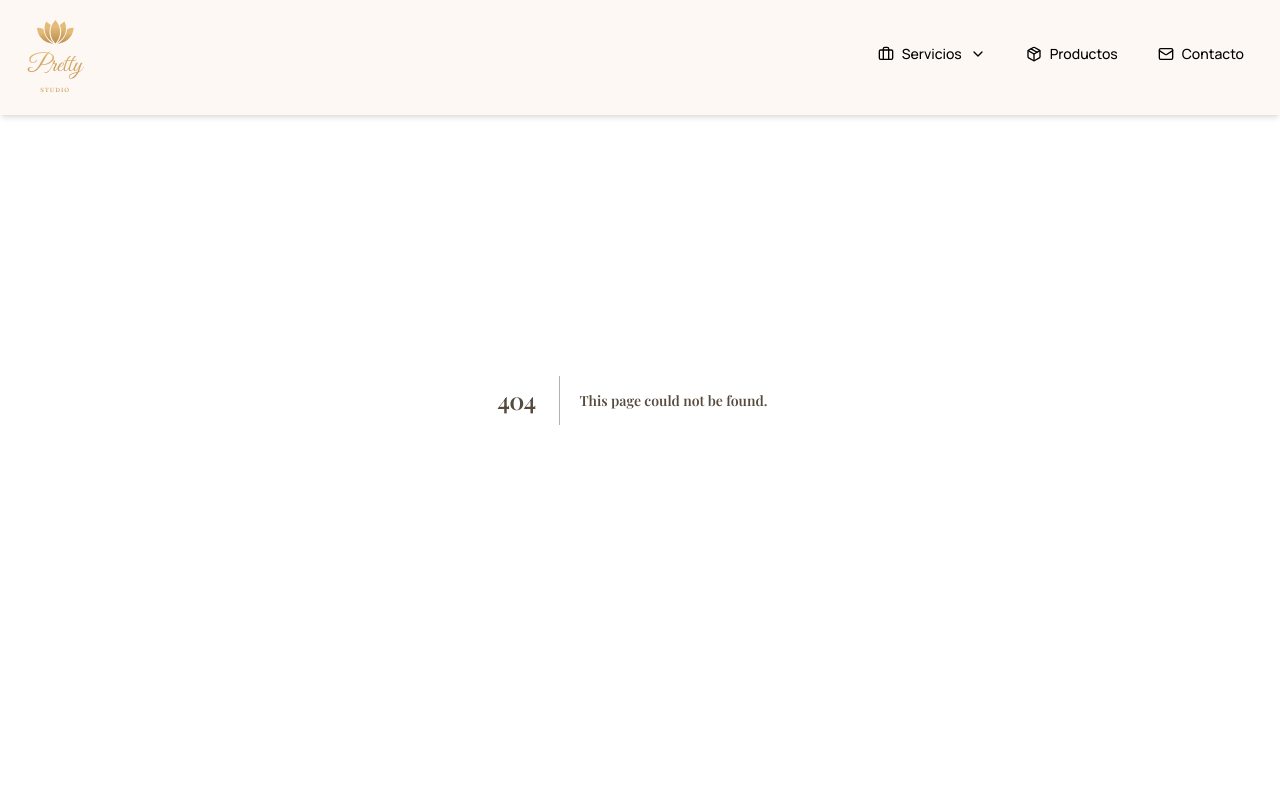
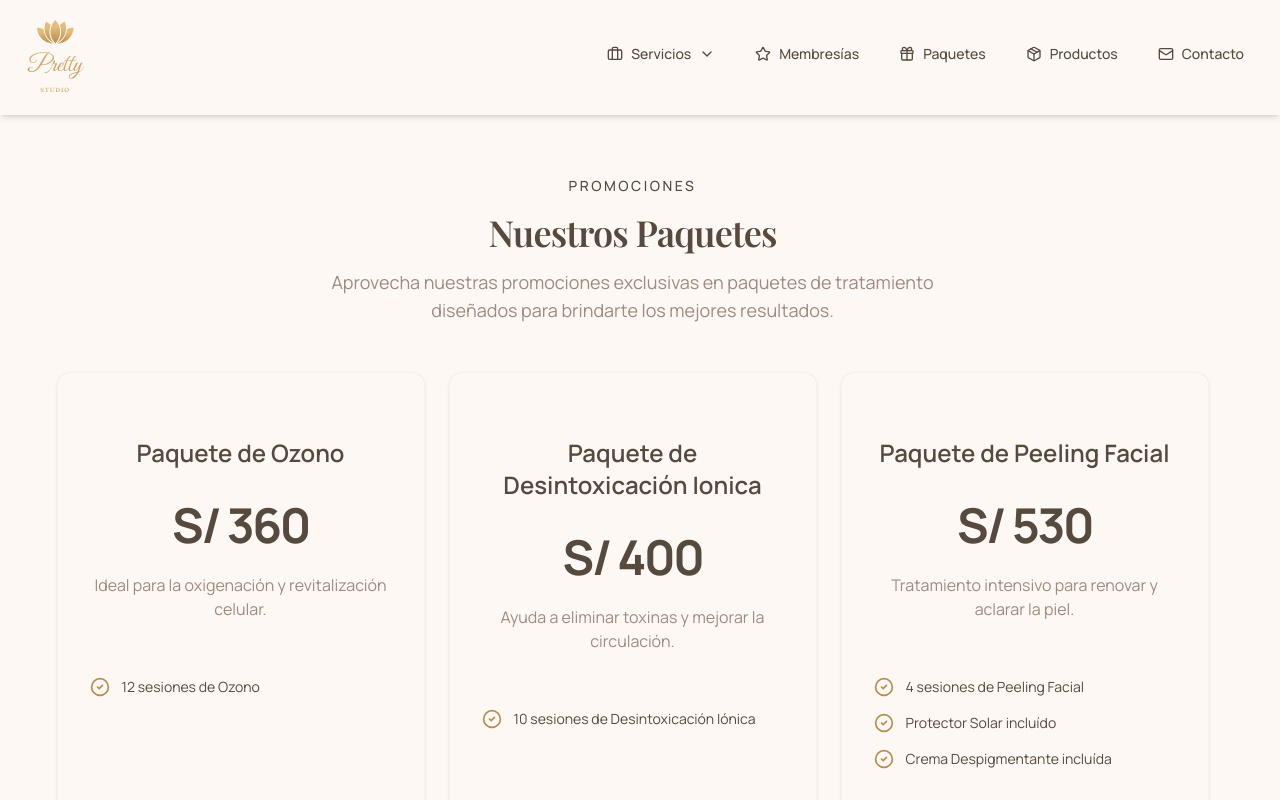
Before and after one commit to zGIKS/pretty-shop, a Next.js app: page /paquetes in a window 1280 px wide. Before the commit this address had no page. Shown: the top 800 px of the page. Built offline with nearby package versions, Linux system fonts and the light colour scheme.

Commit message:
feat: add Membresías and Paquetes pages with respective sections and navigation links

```diff
--- /dev/null
+++ b/src/app/membresias/page.tsx
@@ -0,0 +1,19 @@
+import type { Metadata } from "next";
+import MembershipsSection from "@/components/landing/home/section6";
+import Footer from "@/components/footer";
+
+export const metadata: Metadata = {
+  title: "Membresías | Pretty Studio",
+  description: "Conoce nuestros planes y membresías pensados en ti.",
+};
+
+export default function Membresias() {
+  return (
+    <>
+      <div className="pt-24 min-h-screen flex flex-col">
+        <MembershipsSection className="flex-1 bg-background pt-12 pb-20" />
+      </div>
+      <Footer />
+    </>
+  );
+}
--- a/src/app/page.tsx
+++ b/src/app/page.tsx
@@ -2,7 +2,6 @@ import Section2 from "@/components/landing/home/section2";
 import Section3 from "@/components/landing/home/section3";
 import Section4 from "@/components/landing/home/section4";
 import Section5 from "@/components/landing/home/section5";
-import Section6 from "@/components/landing/home/section6";
 import ImageCarousel from "@/components/landing/home/carousel";
 import Hero from "@/components/landing/home/hero";
 import Footer from "@/components/footer";
@@ -16,7 +15,6 @@ export default function Home() {
       <Section3 />
       <Section4 />
       <Section5 />
-      <Section6 />
       <Footer />
     </>
   );
--- /dev/null
+++ b/src/app/paquetes/page.tsx
@@ -0,0 +1,21 @@
+import type { Metadata } from "next";
+import { PackagesSection } from "@/components/services/packages-section";
+import Footer from "@/components/footer";
+
+export const metadata: Metadata = {
+  title: "Paquetes | Pretty Studio",
+  description: "Aprovecha nuestras promociones exclusivas en paquetes de tratamiento.",
+};
+
+export default function Paquetes() {
+  return (
+    <>
+      <div className="pt-24 pb-20 min-h-screen bg-background">
+        <div className="max-w-7xl mx-auto px-5 sm:px-6 lg:px-8">
+          <PackagesSection />
+        </div>
+      </div>
+      <Footer />
+    </>
+  );
+}
--- a/src/components/header/NavigationMenu.tsx
+++ b/src/components/header/NavigationMenu.tsx
@@ -2,7 +2,7 @@
 
 import Link from "next/link";
 import { Button } from "@/components/ui/button";
-import { Mail } from "lucide-react";
+import { Mail, Gift, Star } from "lucide-react";
 import { ServicesDropdown } from "./ServicesDropdown";
 import { ProductsDropdown } from "./ProductsDropdown";
 
@@ -10,7 +10,35 @@ export function NavigationMenu() {
   return (
     <div className="hidden md:flex items-center gap-4">
       <ServicesDropdown />
+
+      <div className="pb-2">
+        <Button
+          variant="ghost"
+          className="flex items-center gap-2 hover:bg-transparent"
+          asChild
+        >
+          <Link href="/membresias" className="hover:underline underline-offset-4">
+            <Star size={20} />
+            Membresías
+          </Link>
+        </Button>
+      </div>
+
+      <div className="pb-2">
+        <Button
+          variant="ghost"
+          className="flex items-center gap-2 hover:bg-transparent"
+          asChild
+        >
+          <Link href="/paquetes" className="hover:underline underline-offset-4">
+            <Gift size={20} />
+            Paquetes
+          </Link>
+        </Button>
+      </div>
+
       <ProductsDropdown />
+
       <div className="pb-2">
         <Button
           variant="ghost"
--- a/src/components/mobile-header-menu.tsx
+++ b/src/components/mobile-header-menu.tsx
@@ -3,7 +3,7 @@
 import { useEffect, useState } from "react";
 import Link from "next/link";
 import { createPortal } from "react-dom";
-import { Briefcase, ChevronDown, Mail, Package, X } from "lucide-react";
+import { Briefcase, Mail, Package, X, Plus, Minus, Star, Gift } from "lucide-react";
 import { usePathname } from "next/navigation";
 
 import Pretty from "@/components/icon/pretty/pretty";
@@ -84,11 +84,13 @@ export default function MobileHeaderMenu({
                     ? "Ocultar categorías de servicios"
                     : "Mostrar categorías de servicios"
                 }
-                className="rounded-md border border-border p-2 transition-colors hover:bg-muted"
+                className="p-2 text-muted-foreground transition-colors hover:bg-muted rounded-md"
               >
-                <ChevronDown
-                  className={`h-5 w-5 transition ${servicesOpen ? "rotate-180" : ""}`}
-                />
+                {servicesOpen ? (
+                  <Minus className="h-6 w-6 font-light" strokeWidth={1.5} />
+                ) : (
+                  <Plus className="h-6 w-6 font-light" strokeWidth={1.5} />
+                )}
               </button>
             </div>
 
@@ -129,6 +131,28 @@ export default function MobileHeaderMenu({
           </div>
 
           <Link
+            href="/membresias"
+            onClick={handleClose}
+            className="flex w-full items-center justify-between px-5 py-6 sm:px-6"
+          >
+            <span className="flex items-center gap-3 text-lg font-semibold">
+              <Star className="h-5 w-5" />
+              Membresías
+            </span>
+          </Link>
+
+          <Link
+            href="/paquetes"
+            onClick={handleClose}
+            className="flex w-full items-center justify-between px-5 py-6 sm:px-6"
+          >
+            <span className="flex items-center gap-3 text-lg font-semibold">
+              <Gift className="h-5 w-5" />
+              Paquetes
+            </span>
+          </Link>
+
+          <Link
             href="/productos"
             onClick={handleClose}
             className="flex w-full items-center justify-between px-5 py-6 sm:px-6"
--- /dev/null
+++ b/src/components/services/packages-section.tsx
@@ -0,0 +1,87 @@
+import { Card, CardContent, CardDescription, CardHeader, CardTitle } from "@/components/ui/card";
+import { CheckCircle2 } from "lucide-react";
+import { Button } from "@/components/ui/button";
+import Link from "next/link";
+import { getWhatsAppLink } from "@/lib/whatsapp";
+
+const packages = [
+  {
+    title: "Paquete de Ozono",
+    price: "S/ 360",
+    description: "Ideal para la oxigenación y revitalización celular.",
+    features: ["12 sesiones de Ozono"],
+    whatsappMessage: "Hola, me gustaría más información sobre el Paquete de Ozono por S/ 360.",
+  },
+  {
+    title: "Paquete de Desintoxicación Ionica",
+    price: "S/ 400",
+    description: "Ayuda a eliminar toxinas y mejorar la circulación.",
+    features: ["10 sesiones de Desintoxicación Iónica"],
+    whatsappMessage: "Hola, me gustaría más información sobre el Paquete de Desintoxicación Ionica por S/ 400.",
+  },
+  {
+    title: "Paquete de Peeling Facial",
+    price: "S/ 530",
+    description: "Tratamiento intensivo para renovar y aclarar la piel.",
+    features: [
+      "4 sesiones de Peeling Facial",
+      "Protector Solar incluído",
+      "Crema Despigmentante incluída",
+    ],
+    whatsappMessage: "Hola, me gustaría más información sobre el Paquete de Peeling Facial por S/ 530.",
+  },
+];
+
+export function PackagesSection() {
+  return (
+    <section className="space-y-12 py-12 md:py-20">
+      <div className="text-center w-full flex flex-col items-center">
+        <p className="text-sm font-medium uppercase tracking-[0.18em] text-foreground mb-4">
+          Promociones
+        </p>
+        <h2 className="text-3xl md:text-4xl font-semibold tracking-tight text-foreground">
+          Nuestros Paquetes
+        </h2>
+        <p className="mt-4 text-lg text-muted-foreground max-w-2xl mx-auto">
+          Aprovecha nuestras promociones exclusivas en paquetes de tratamiento
+          diseñados para brindarte los mejores resultados.
+        </p>
+      </div>
+
+      <div className="grid gap-6 md:grid-cols-3 max-w-6xl mx-auto">
+        {packages.map((pkg, index) => (
+          <Card key={index} className="flex flex-col h-full bg-background relative overflow-hidden transition-all hover:shadow-md border border-muted/50">
+            <CardHeader className="text-center pb-8 pt-10">
+              <CardTitle className="text-2xl font-semibold mb-2">{pkg.title}</CardTitle>
+              <div className="mt-4 flex items-baseline justify-center gap-x-1">
+                <span className="text-5xl font-bold tracking-tighter">{pkg.price}</span>
+              </div>
+              <CardDescription className="mt-4 text-base px-2">
+                {pkg.description}
+              </CardDescription>
+            </CardHeader>
+
+            <CardContent className="flex-grow px-8 pb-8">
+              <ul className="space-y-4">
+                {pkg.features.map((feature, i) => (
+                  <li key={i} className="flex gap-x-3 items-center">
+                    <CheckCircle2 className="h-5 w-5 flex-none text-primary" />
+                    <span className="text-foreground text-sm">{feature}</span>
+                  </li>
+                ))}
+              </ul>
+            </CardContent>
+
+            <div className="mt-auto px-8 pb-8">
+              <Button asChild className="w-full text-base py-6">
+                <Link href={getWhatsAppLink(pkg.whatsappMessage)} target="_blank" rel="noopener noreferrer">
+                  Solicitar Paquete
+                </Link>
+              </Button>
+            </div>
+          </Card>
+        ))}
+      </div>
+    </section>
+  );
+}
```
